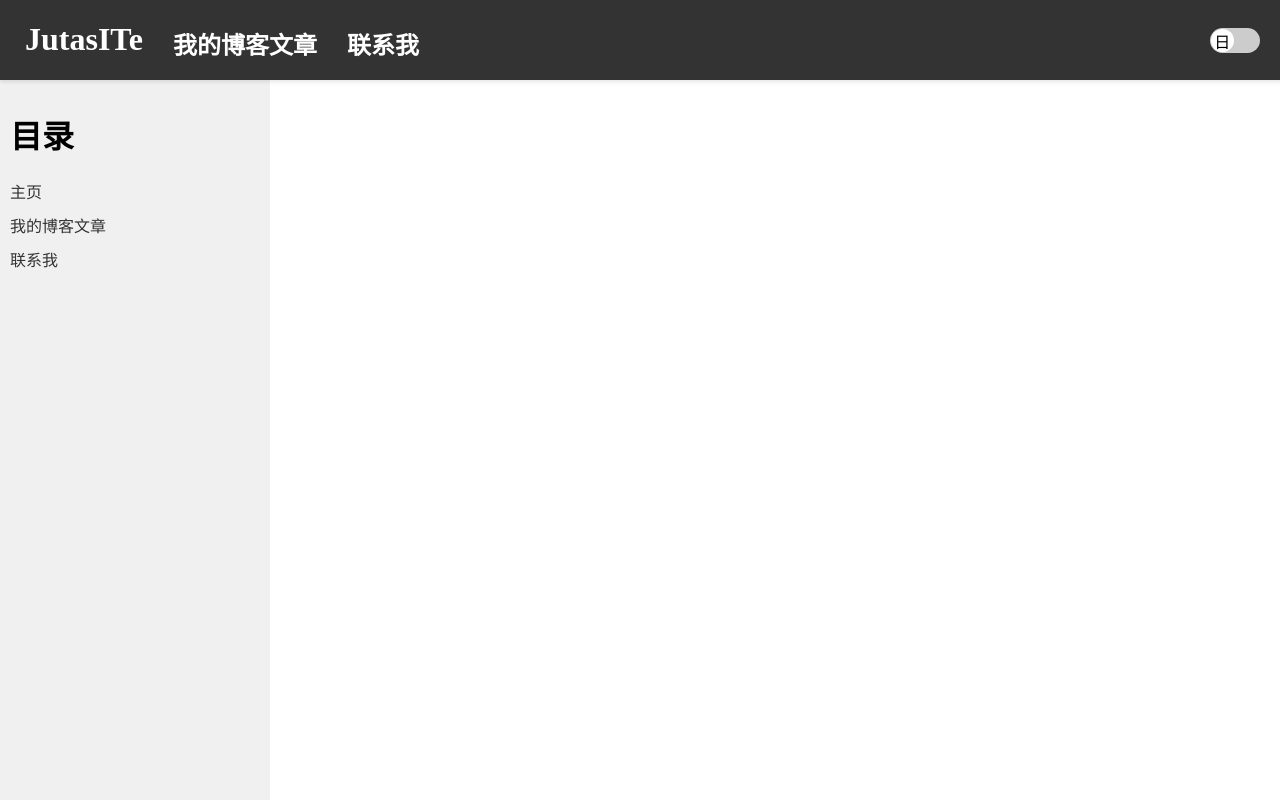
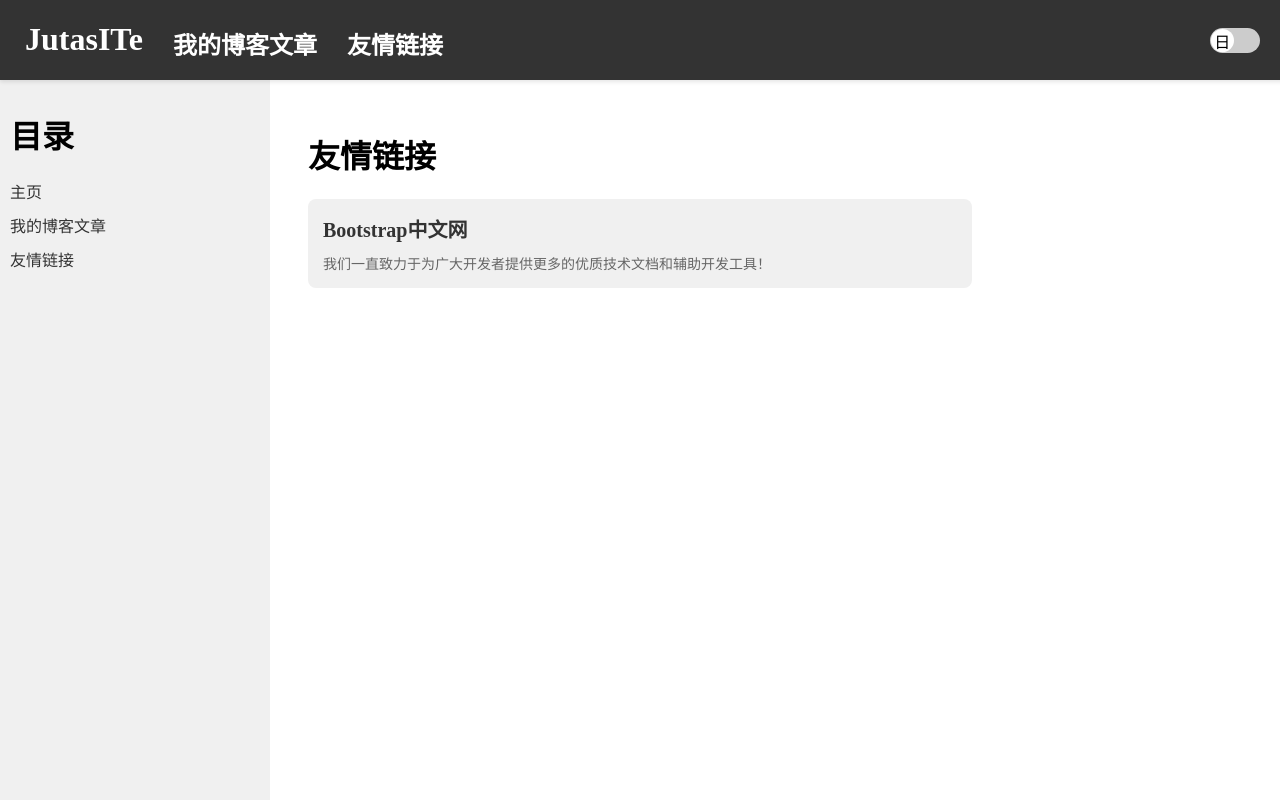
Before and after one commit to JoecosB/TestFlaskApp, a Vue app in the folder frontend/: page /friendlink in a window 1280 px wide. Built offline with nearby package versions, Linux system fonts and the light colour scheme.

Commit message:
Add icon & Add FriendLink.vue page

```diff
--- a/frontend/public/index.html
+++ b/frontend/public/index.html
@@ -5,6 +5,7 @@
     <meta charset="UTF-8">
     <meta name="viewport" content="width=device-width, initial-scale=1.0">
     <title>JutasITe</title>
+    <link rel="shortcut icon" href="favicon.ico">
 </head>
 
 <body>
--- a/frontend/src/components/NavBar.vue
+++ b/frontend/src/components/NavBar.vue
@@ -3,7 +3,7 @@
     <ul>
       <li><router-link to="/" class="route-li"><h1>JutasITe</h1></router-link></li>
       <li><router-link to="/blog" class="route-li"><h2>我的博客文章</h2></router-link></li>
-      <li><router-link to="/contact" class="route-li"><h2>联系我</h2></router-link></li>
+      <li><router-link to="/friendlink" class="route-li"><h2>友情链接</h2></router-link></li>
     </ul>
     <div class="toggle-container" @click="toggleDarkMode">
     <div :class="['toggle-switch', { active: isDarkMode }]">&thinsp;{{isDarkMode ? '夜' : '日'}}</div>
--- a/frontend/src/components/SideBar_Home.vue
+++ b/frontend/src/components/SideBar_Home.vue
@@ -4,7 +4,7 @@
     <ul :class="{'dark-mode' : isDarkMode}">
       <li><router-link to="/" :class="['route-li', {'dark-mode' : isDarkMode}]">主页</router-link></li>
       <li><router-link to="/blog" :class="['route-li', {'dark-mode' : isDarkMode}]">我的博客文章</router-link></li>
-      <li><router-link to="/contact" :class="['route-li', {'dark-mode' : isDarkMode}]">联系我</router-link></li>
+      <li><router-link to="/friendlink" :class="['route-li', {'dark-mode' : isDarkMode}]">友情链接</router-link></li>
     </ul>
   </div>
 </template>
--- a/frontend/src/router/index.js
+++ b/frontend/src/router/index.js
@@ -3,6 +3,7 @@ import { createRouter, createWebHistory } from 'vue-router';
 // 引入页面
 import HomePage from '@/views/HomePage.vue';
 import BlogPage from '@/views/Blog.vue';
+import FriendLink from "@/views/FriendLink.vue";
 
 // 定义路由
 const routes = [
@@ -16,6 +17,11 @@ const routes = [
     name: 'Blog',
     component: BlogPage
   },
+  {
+    path: '/friendlink/',
+    name: 'FriendLink',
+    component: FriendLink
+  }
 ];
 
 // 创建 router 实例
--- /dev/null
+++ b/frontend/src/views/FriendLink.vue
@@ -0,0 +1,94 @@
+ <template>
+  <div class="friends-page">
+    <h1>友情链接</h1>
+    <ul class="friends-list">
+      <li v-for="friend in friends" :key="friend.url" :class="['friend-item', {'dark-mode' : isDarkMode}]">
+        <a :href="friend.url" target="_blank" rel="noopener noreferrer">
+          <h3>{{ friend.name }}</h3>
+          <p>{{ friend.description }}</p>
+        </a>
+      </li>
+    </ul>
+  </div>
+</template>
+
+<script>
+import { mapState, mapGetters, mapMutations, mapActions } from 'vuex';
+
+export default {
+  name: 'FriendsPage',
+  computed: {
+    ...mapState(['darkMode']),
+    ...mapGetters(['isDarkMode']),
+  },
+  data() {
+    return {
+      friends: [
+        {
+          name: 'Bootstrap中文网',
+          url: 'https://www.bootcss.com',
+          description: '我们一直致力于为广大开发者提供更多的优质技术文档和辅助开发工具！'
+        }
+      ]
+    };
+  },
+};
+</script>
+
+<style scoped>
+.friends-page {
+  padding: 20px;
+}
+
+.friends-list {
+  list-style: none;
+  padding: 0;
+}
+
+.friend-item {
+  background-color: #f0f0f0;
+  border: none;
+  border-radius: 8px;
+  padding: 15px;
+  margin-bottom: 15px;
+  transition: box-shadow 0.3s ease-in-out, background-color 0.3s;
+}
+
+.friend-item a {
+  text-decoration: none;
+  color: #333;
+  display: block;
+}
+
+.friend-item:hover {
+  text-decoration: none;
+  background-color: cornflowerblue;
+  box-shadow: 0 4px 8px rgba(0, 0, 0, 0.1);
+}
+
+.friend-item h3 {
+  margin: 0;
+  font-size: 1.25rem;
+}
+
+.friend-item p {
+  margin: 10px 0 0;
+  color: #666;
+  font-size: 0.875rem;
+}
+
+.dark-mode .friend-item {
+  background-color: #333333;
+}
+
+.dark-mode .friend-item a {
+  text-decoration: none;
+  color: #bbbbbb;
+  display: block;
+}
+
+.dark-mode .friend-item:hover {
+  background-color: darkslateblue;
+  box-shadow: 0 4px 8px rgba(0, 0, 0, 0.1);
+}
+</style>
```
Also changed, not shown: 1 other file (tests, documents, lock files or other folders).
